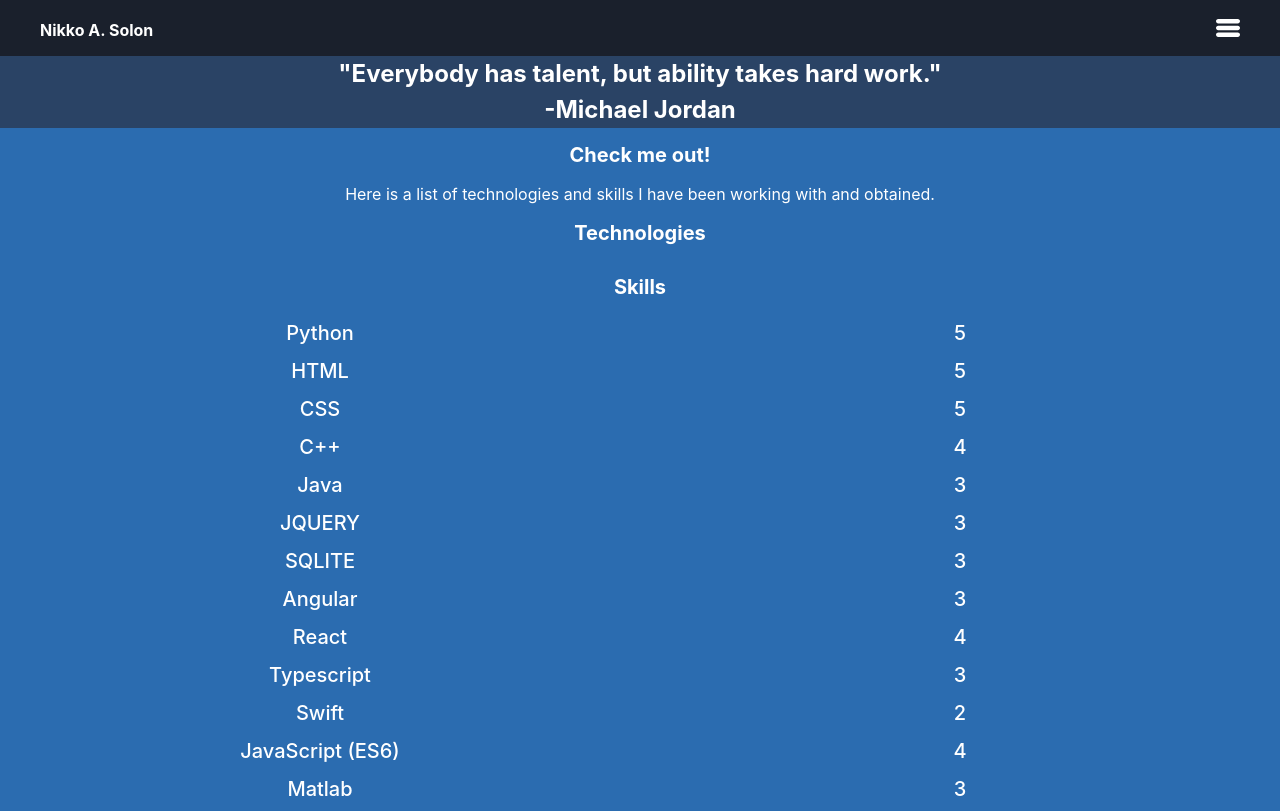
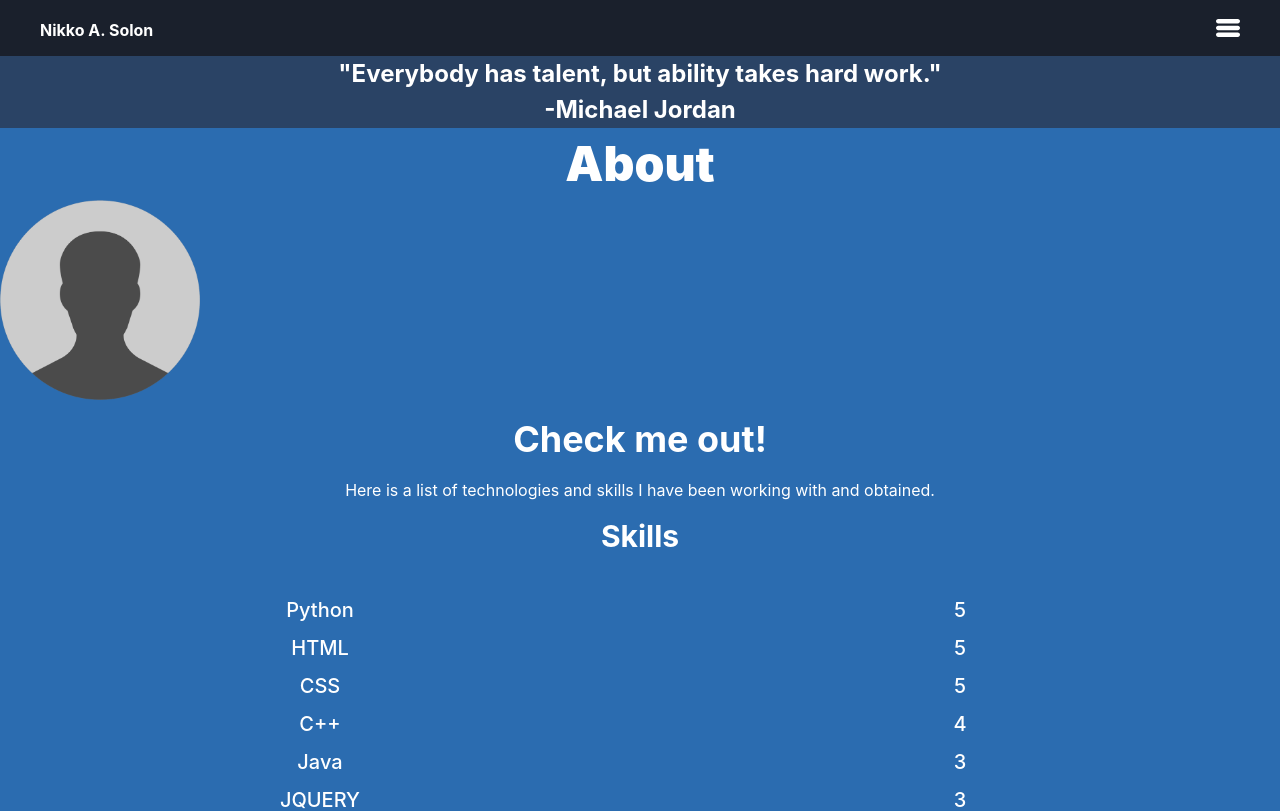
Before and after one commit to Solobrosco/site-update, a React (Create React App) app: page / in a window 1280 px wide. Shown: the top 811 px of the page. Built offline with nearby package versions, Linux system fonts and the light colour scheme.

Commit message:
Imported placeholder and stylized text

```diff
--- a/src/components/About.tsx
+++ b/src/components/About.tsx
@@ -2,24 +2,30 @@ import React from 'react';
 
 import SkillComp from './Skills';
 
+import ProfilePicture from '../static/placeholder.png';
+
 import skills from '../data/skills.json';
+
 
 const About = () => {
     return(
-        <div className='bg-blue-700 text-white text-center items-center justify-center'>
-            <h2 className='text-xl py-3 font-bold'>
+        <div id='About' className='bg-blue-700 text-white text-center items-center justify-center'>
+            <div className='font-black text-5xl'>
+                About
+                <img className='object-center' src={ProfilePicture} alt='profile' height="200" width="200"/>
+            </div>
+            <h2 className='text-4xl py-3 font-bold'>
                 Check me out!
             </h2>
             <p>
                 Here is a list of technologies and skills I have been working with and obtained.
             </p>
-            <h3 className='text-xl py-3 font-bold'>
-                Technologies
-            </h3>
-            <h3 className='text-xl py-3 font-bold'>
+            <h3 className='text-3xl py-3 font-bold'>
                 Skills
             </h3>
-            {skills.map((skillitem: any) => <SkillComp name={skillitem.name as string} rank={skillitem.rating as string}/>)}
+            <div className='py-5'>
+                {skills.map((skillitem: any) => <SkillComp name={skillitem.name as string} rank={skillitem.rating as string}/>)}
+            </div>
         </div>
     );
 }
```
